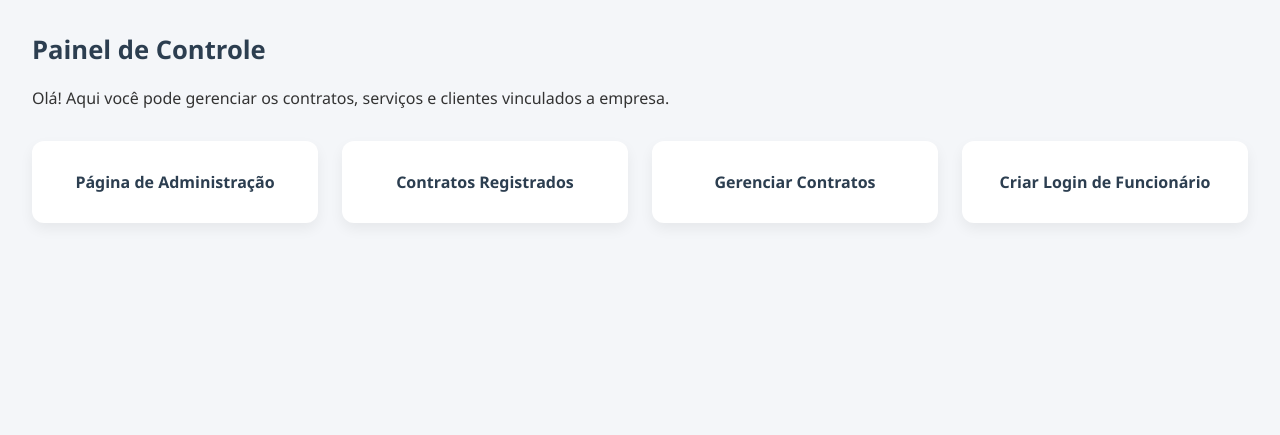
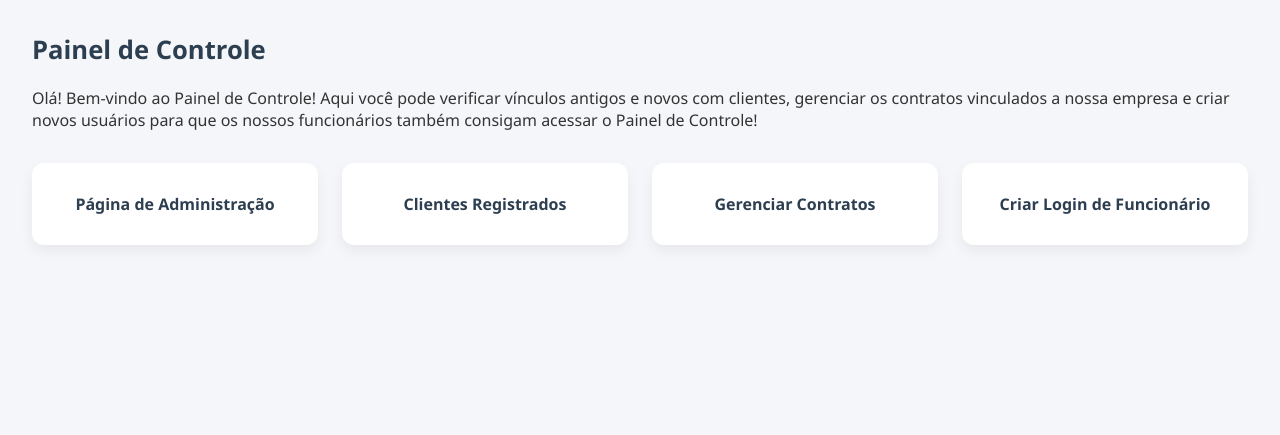
Before and after one commit to almeidassszzz/meta_consultancy_system, a Django app: page /painel/ in a window 1280 px wide. Shown: the part 55-490 px from the top of the page. Run offline with Django 5.2, Linux system fonts and the light colour scheme; a user stored in the database is signed in.

Commit message:
Ajeitando o Banco de Dados e a aplicação
Corrigindo pequenos detalhes na estrutura do Banco de Dados, testando e ligando mais partes da aplicação para começarmos a anexar tudo.

```diff
--- a/Sistema_de_Consultoria_da_Meta/Sistema/models.py
+++ b/Sistema_de_Consultoria_da_Meta/Sistema/models.py
@@ -25,6 +25,7 @@ class Contrato(models.Model):
     data_inicio = models.DateField()
     data_fim = models.DateField()
 
+    @property
     def status(self):
         return "VIGENTE" if date.today() <= self.data_fim else "FINALIZADO"
 
--- a/Sistema_de_Consultoria_da_Meta/Sistema/templates/painel_de_controle.html
+++ b/Sistema_de_Consultoria_da_Meta/Sistema/templates/painel_de_controle.html
@@ -10,10 +10,12 @@
 
   <h1>Painel de Controle</h1>
 
-  <p>Olá! Aqui você pode gerenciar os contratos, serviços e clientes vinculados a empresa.</p>
+  <p>Olá! Bem-vindo ao Painel de Controle! Aqui você pode verificar vínculos antigos e novos com clientes, gerenciar os contratos vinculados a nossa empresa
+    e criar novos usuários para que os nossos funcionários também consigam acessar o Painel de Controle!
+  </p>
   <ul class="options-list">
     <li><a href="/admin/">Página de Administração</a></li>
-    <li><a href="{% url 'contratos' %}">Contratos Registrados</a></li>
+    <li><a href="{% url 'clientes' %}">Clientes Registrados</a></li>
     <li><a href="{% url 'gerenciar_contratos' %}">Gerenciar Contratos</a></li>
     <li><a href="{% url 'registro' %}">Criar Login de Funcionário</a></li> <!-- Para criar login de novos funcionários -->
   </ul>
--- a/Sistema_de_Consultoria_da_Meta/Sistema/urls.py
+++ b/Sistema_de_Consultoria_da_Meta/Sistema/urls.py
@@ -2,12 +2,13 @@ from django.urls import path
 from . import views
 
 urlpatterns = [
-
     path('', views.index, name = 'index'),
 
     path('contratos', views.listar_contratos, name = 'contratos'),
 
-    path('contratos/gerenciar', views.gerenciar_contrato, name = 'gerenciar_contratos'),
+    path('clientes', views.ver_clientes, name = 'clientes'),
+
+    path('contratos/gerenciar', views.gerenciar_contratos, name = 'gerenciar_contratos'),
 
     path('accounts/login/', views.entrar, name = 'entrar'),
 
--- a/Sistema_de_Consultoria_da_Meta/Sistema/views.py
+++ b/Sistema_de_Consultoria_da_Meta/Sistema/views.py
@@ -8,11 +8,18 @@ from django.views.generic.edit import CreateView
 from django.contrib.auth.models import User
 from django.urls import reverse_lazy
 
-
+#inicio
 def index(request):
     return render(request, 'index.html', {})
 
-#base pra gente trabalhar em cima
+#modelo básico de visualização para contratos e clientes
+def gerenciar_contratos(request):
+    return render(request, 'gerenciar_contratos.html')
+
+def ver_clientes(request):
+    return render(request, 'clientes.html')
+
+#opçoes de gerenciamento de contratos
 def listar_contratos(request):
     contratos = Contrato.objects.all()
     contratos_feitos = [item.nome for item in contratos]
@@ -28,21 +35,19 @@ def listar_clientes(request):
     clientela = [item.nome for item in clientes]
     return HttpResponse(f"Clientes listados em nosso Banco de Dados: {', '.join(clientela)}")
 
-
+#login
 def entrar(request):
     if request.method == "POST":
             username = request.POST.get("username")
             password = request.POST.get("password")
-
             user = authenticate(request, username = username, password = password)
-
             if user is not None:
                 auth_login(request, user)
                 return redirect('painel')
-
             return render(request, 'registration/login.html', {'erro': 'Usuário ou senha inválidos!'})
     return render(request, 'registration/login.html')
 
+#precisa estar logado para acessar/ ja redireciona para o painel
 @login_required(login_url = 'entrar')
 def painel_de_controle(request):
     return render(request, 'painel_de_controle.html', {})
@@ -52,94 +57,68 @@ def deslogar(request):
     logout(request)
     return redirect('entrar')
 
-#gerenciar contratos
-def gerenciar_contrato(request):
-    return render(request, 'gerenciar_contratos.html')
 
-
+#criando o cadastro de clientes
 @login_required
 def cadastro_de_clientes(request):
     mensagem_sucesso = None
 
     if request.method == 'POST':
         form = ClienteForm(request.POST)
-
         if form.is_valid():
-
             cliente_salvo = form.save()
-
             mensagem_sucesso = f"Cliente '{cliente_salvo.nome}' cadastrado com sucesso!"
-
             form = ClienteForm()
-
     else:
-
         form = ClienteForm()
-
     context = {
         'form': form,
         'mensagem_sucesso': mensagem_sucesso
     }
-
     return render(request, 'cadastro_cliente.html', context)
 
 
+#criando o cadastro de serviços
 @login_required
 def cadastro_de_servicos(request):
     mensagem_sucesso = None
 
     if request.method == 'POST':
         form = ServicoForm(request.POST)
-
         if form.is_valid():
-
             servico_salvo = form.save()
-
             mensagem_sucesso = f"Serviço '{servico_salvo.nome}' cadastrado com sucesso!"
-
             form = ServicoForm()
-
     else:
-
         form = ServicoForm()
-
     context = {
         'form': form,
         'mensagem_sucesso': mensagem_sucesso
     }
-
     return render(request, 'cadastro_servico.html', context)
 
 
+#criando o cadastro de contratos
 @login_required
 def cadastro_de_contratos(request):
     mensagem_sucesso = None
 
     if request.method == 'POST':
         form = ContratoForm(request.POST)
-
         if form.is_valid():
-
             contrato_salvo = form.save()
-
             mensagem_sucesso = f"Contrato '{contrato_salvo.nome}' registrado com sucesso!"
-
             form = ContratoForm()
-
     else:
-
         form = ClienteForm()
-
     context = {
         'form': form,
         'mensagem_sucesso': mensagem_sucesso
     }
-
     return render(request, 'cadastro_contrato.html', context)
 
 
-#formulario do criar_login
-
+#formulario voltado ao registro de usuarios
 class RegistroUser(CreateView):
     model = User
     template_name = 'registration/registro.html'
```
Also changed, not shown: Sistema_de_Consultoria_da_Meta/Sistema/forms.py (+8 -3 lines), Sistema_de_Consultoria_da_Meta/Sistema/templates/clientes.html (renamed from Sistema_de_Consultoria_da_Meta/Sistema/templates/gerenciar_contratos.html, +8 -8 lines), Sistema_de_Consultoria_da_Meta/db.sqlite3.
